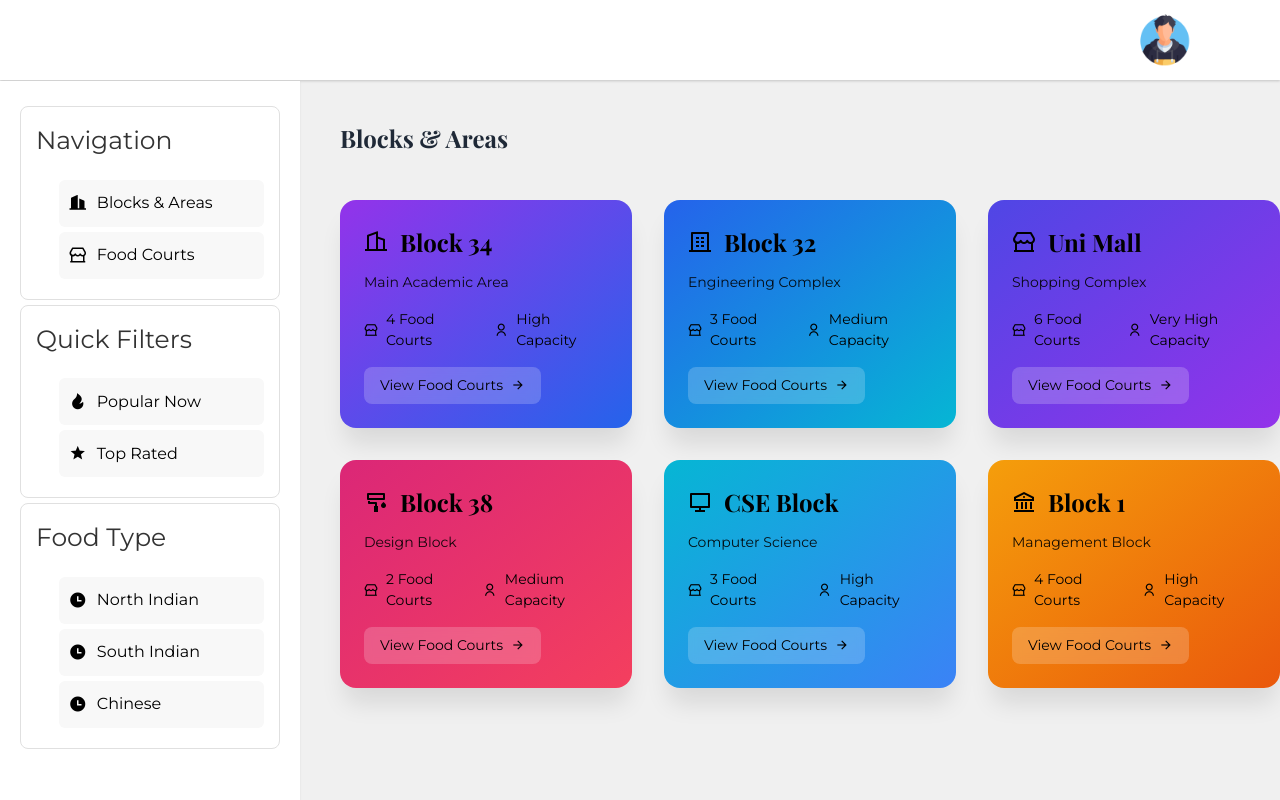
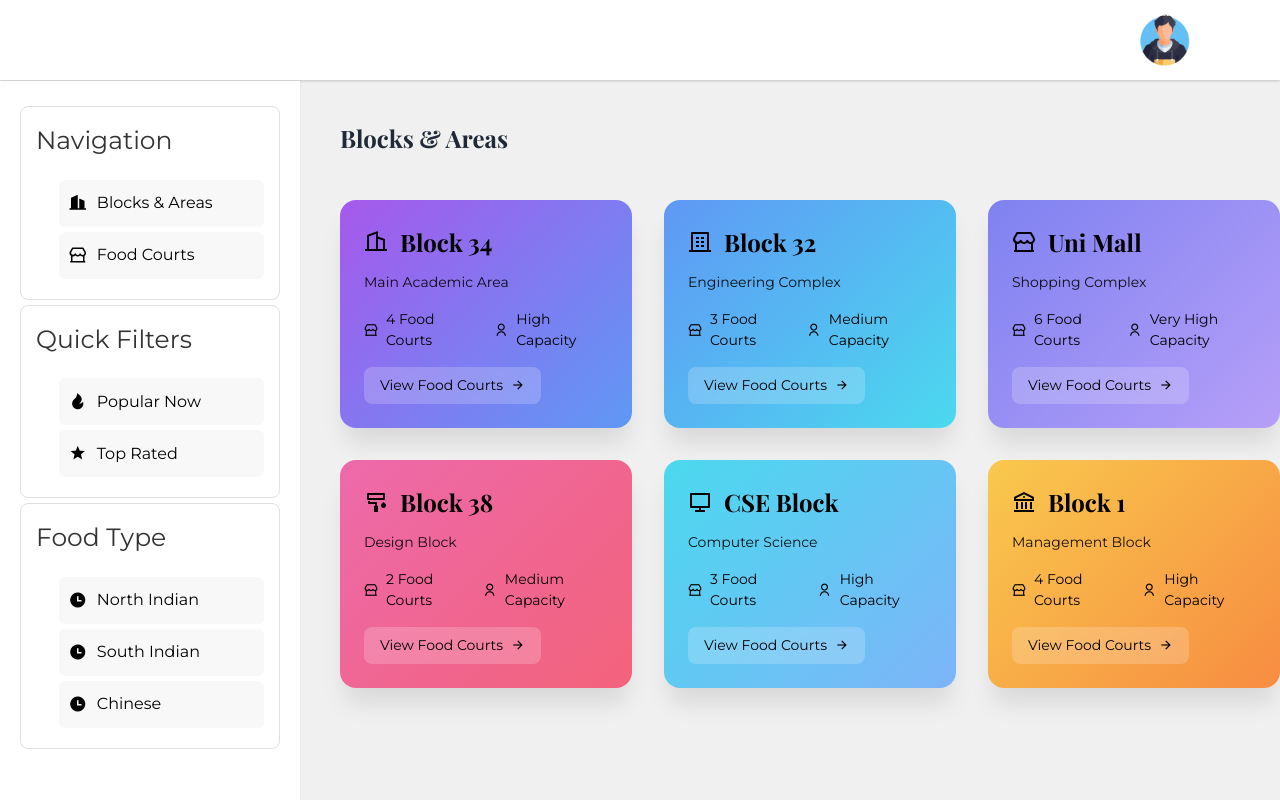
Before and after one commit to arnavprajapati/CollegeProject, a plain HTML site: page frontend/explore.html in a window 1280 px wide. Drawn offline with nearby package versions, Linux system fonts and the light colour scheme.

Commit message:
improve gradient color

```diff
--- a/frontend/explore.css
+++ b/frontend/explore.css
@@ -259,29 +259,32 @@ h2 {
 .view-button:hover {
     background-color: rgba(255, 255, 255, 0.3);
 }
+.view-button:hover {
+    background-color: rgba(255, 255, 255, 0.3);
+}
 
 .gradient-purple-blue {
-    background: linear-gradient(to bottom right, #9333ea, #2563eb);
+    background: linear-gradient(135deg, rgba(147, 51, 234, 0.8), rgba(59, 130, 246, 0.8));
 }
 
 .gradient-blue-cyan {
-    background: linear-gradient(to bottom right, #2563eb, #06b6d4);
+    background: linear-gradient(135deg, rgba(59, 130, 246, 0.8), rgba(34, 211, 238, 0.8));
 }
 
 .gradient-indigo-purple {
-    background: linear-gradient(to bottom right, #4f46e5, #9333ea);
+    background: linear-gradient(135deg, rgba(99, 102, 241, 0.8), rgba(167, 139, 250, 0.8));
 }
 
 .gradient-pink-rose {
-    background: linear-gradient(to bottom right, #db2777, #f43f5e);
+    background: linear-gradient(135deg, rgba(236, 72, 153, 0.8), rgba(244, 63, 94, 0.8));
 }
 
 .gradient-cyan-blue {
-    background: linear-gradient(to bottom right, #06b6d4, #3b82f6);
+    background: linear-gradient(135deg, rgba(34, 211, 238, 0.8), rgba(96, 165, 250, 0.8));
 }
 
 .gradient-amber-orange {
-    background: linear-gradient(to bottom right, #f59e0b, #ea580c);
+    background: linear-gradient(135deg, rgba(251, 191, 36, 0.8), rgba(249, 115, 22, 0.8));
 }
 
 .profile-view{
```
